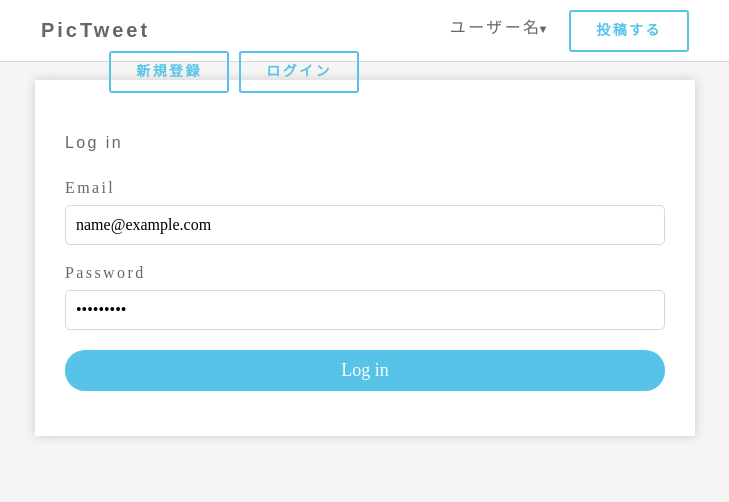
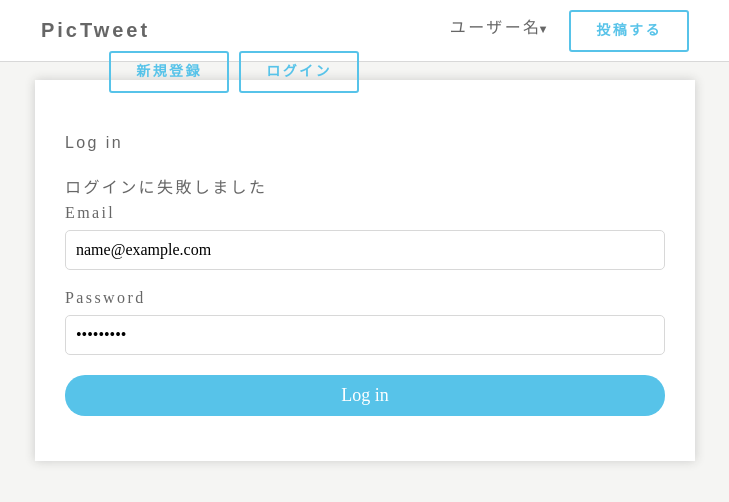
Before and after one commit to masaya-ikeno-ss/pictweet_nextjs_front, a Next.js app: page /users/login in a window 1280 px wide. Both pictures are taken after typing "name@example.com", "Sample123" into the empty fields and a click on the input "Log in". Shown: the top 502 px of the page, without its empty margins (275-1004 px from the left). Built offline with nearby package versions, Linux system fonts and the light colour scheme; no server answers.

Commit message:
ログイン機能の実装

```diff
--- a/app/users/login/page.tsx
+++ b/app/users/login/page.tsx
@@ -1,6 +1,9 @@
 'use client'
 import { useForm } from "react-hook-form"
 import Header from "@/app/_components/Header"
+import { useRouter } from "next/navigation"
+import { useState } from "react"
+import { login } from "@/app/api/users"
 
 interface LoginCredentials {
   email: string
@@ -8,10 +11,17 @@ interface LoginCredentials {
 }
 
 const LoginPage = () => {
+  const router = useRouter()
   const { register, handleSubmit, formState: { errors } } = useForm<LoginCredentials>()
+  const [errorMessages, setErrorMessages] = useState<string[]>([])
 
-  const onSubmit = (FormData: LoginCredentials) => {
-    // Log inをクリックしたときの処理
+  const onSubmit = async (formData: LoginCredentials) => {
+    try {
+      await login({ email: formData.email, password: formData.password });
+      router.push('/');
+    } catch (error) {
+      setErrorMessages([error instanceof Error ? error.message : 'エラーが発生しました']);
+    }
   }
 
   return (
@@ -20,6 +30,9 @@ const LoginPage = () => {
       <div className="contents row">
         <div className="container">
           <h2>Log in</h2>
+          {errorMessages.map((error, index) => (
+            <div key={index} className="error-message">{error}</div>
+          ))}
 
           <form onSubmit={handleSubmit(onSubmit)} className="new_user">
             <div className="field">
```
